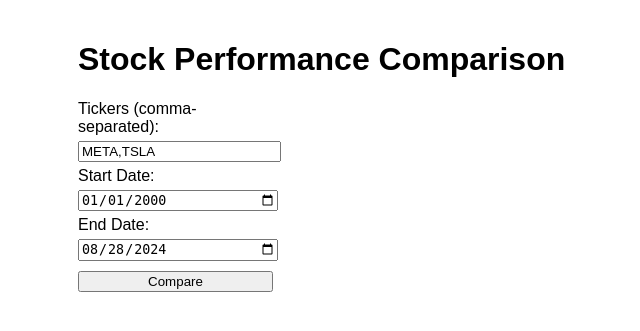
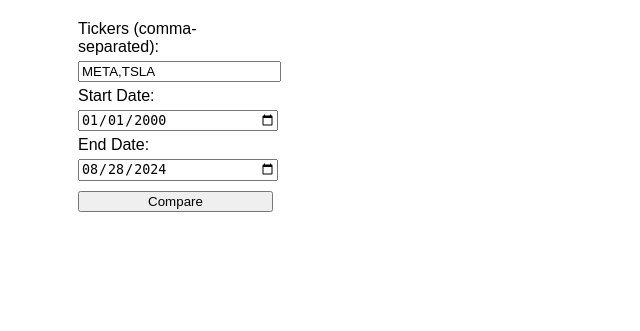
Before and after one commit to namuan/stock-pulse, a Flask app: page / in a window 1280 px wide. Shown: the top 331 px of the page, without its empty margins (162-802 px from the left). Run offline with Flask 3, Linux system fonts and the light colour scheme.

Commit message:
fix: remove header "Stock Performance Comparison" from HTML page

```diff
--- a/templates/index.html
+++ b/templates/index.html
@@ -59,7 +59,6 @@
     </style>
 </head>
 <body>
-<h1>Stock Performance Comparison</h1>
 <div class="container">
     <div class="form-container">
         <form id="comparison-form">
```
